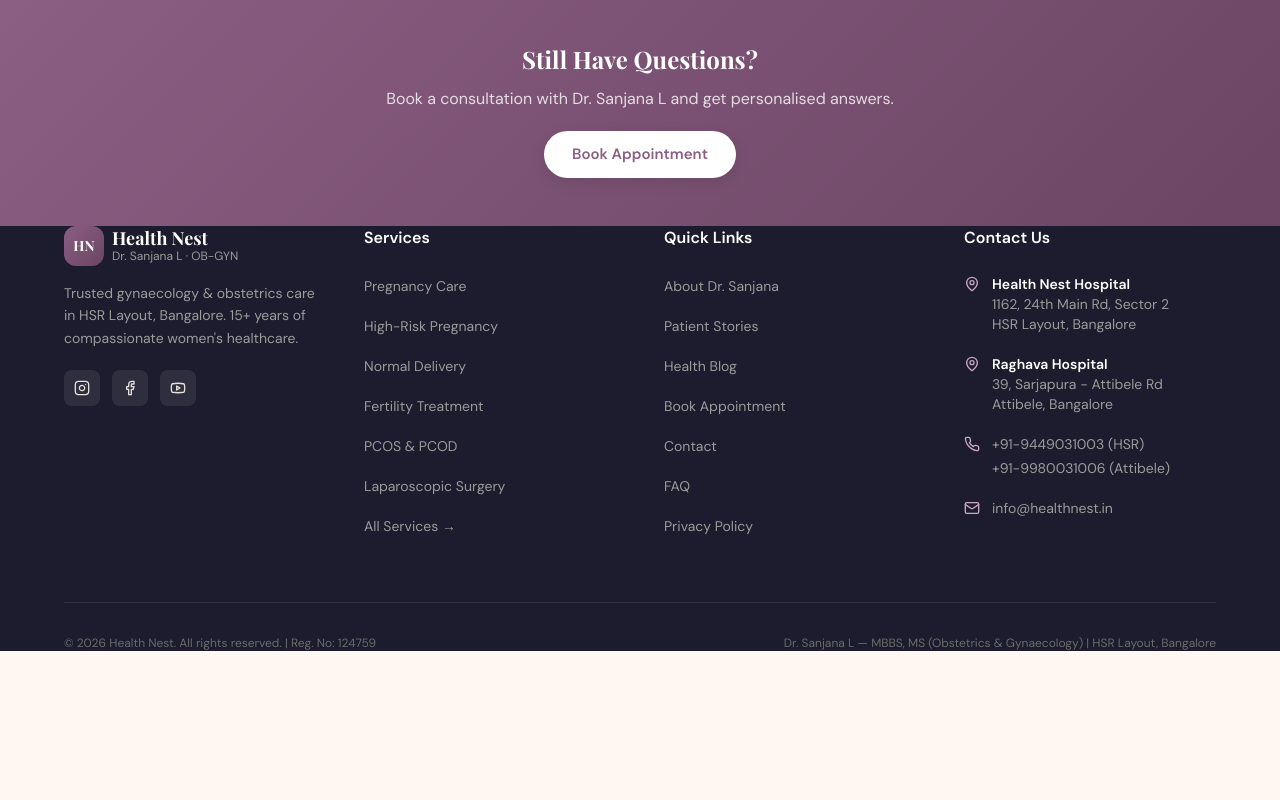
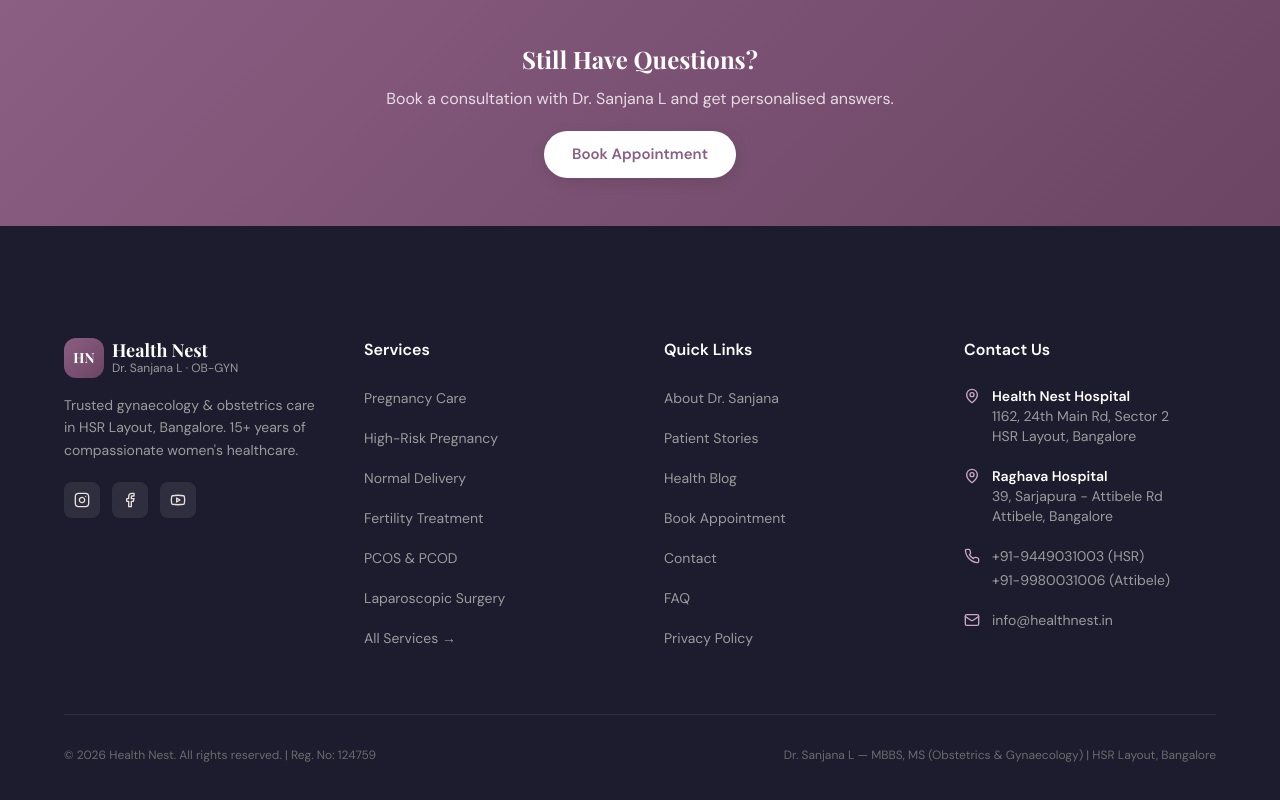
Before and after one commit to adonisarun123/dr-sanjana, a Next.js app: page /faq in a window 1280 px wide. Shown: the part 2151-2951 px from the top of the page. Before the commit the page ends 2802 px from the top, so only its background shows below. Built offline with nearby package versions, Linux system fonts and the light colour scheme; a web font is replaced by a local one.

Commit message:
style: aggressively increase vertical padding in CTA strip and Footer for breathing room

```diff
--- a/app/page.tsx
+++ b/app/page.tsx
@@ -515,7 +515,7 @@ export default function HomePage() {
 
         {/* ─── CTA STRIP ─── */}
         <section
-          className="section-sm"
+          className="py-20 md:py-28"
           style={{ background: 'linear-gradient(135deg, #8B5E83, #6B4563)' }}
         >
           <div className="container-hn text-center">
--- a/components/Footer.tsx
+++ b/components/Footer.tsx
@@ -24,7 +24,7 @@ const quickLinks = [
 export default function Footer() {
   return (
     <footer style={{ background: '#1C1C2E', color: '#E8E0DB' }} role="contentinfo">
-      <div className="container-hn pt-32 pb-20">
+      <div className="container-hn py-20 md:py-28">
         <div className="grid grid-cols-1 md:grid-cols-2 lg:grid-cols-4 gap-12">
           {/* Brand */}
           <div>
```
